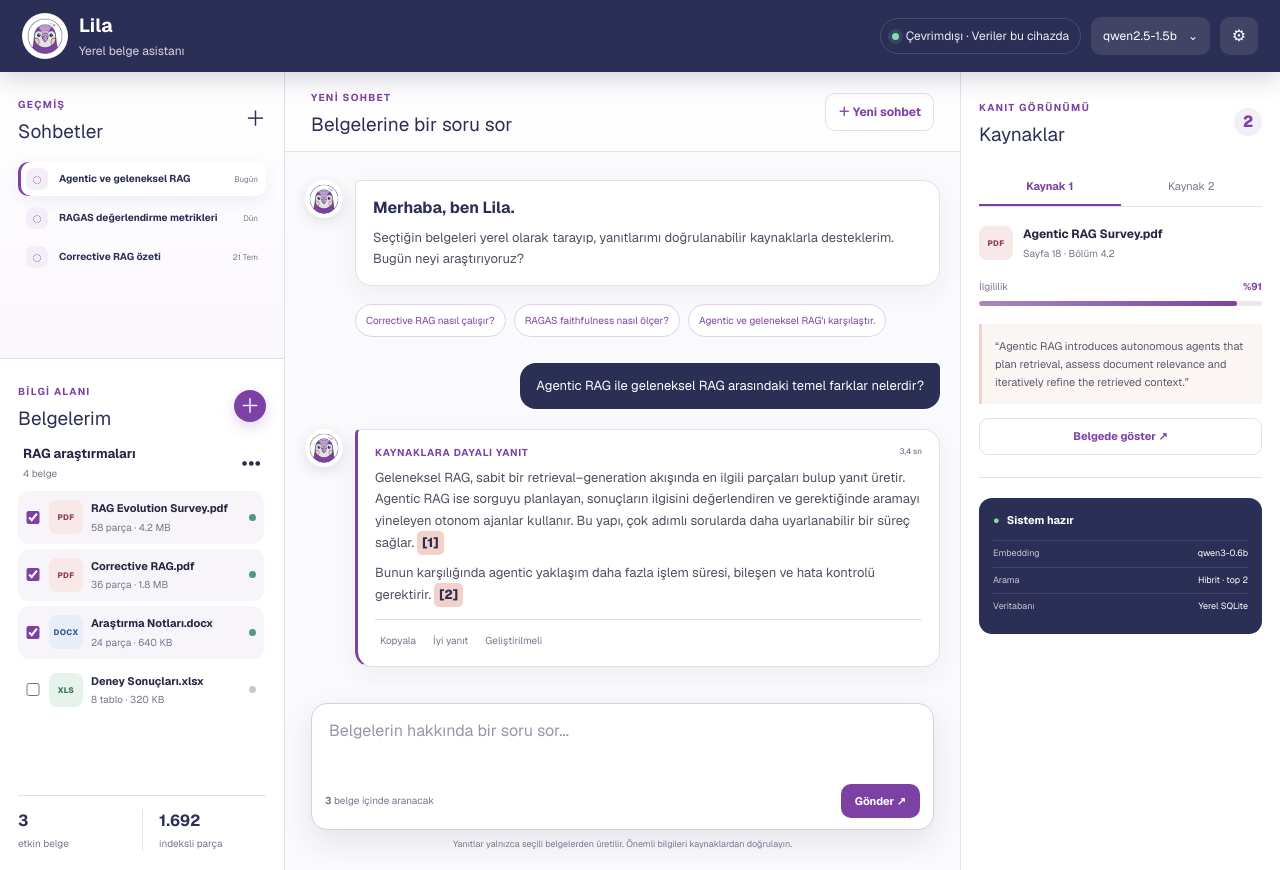
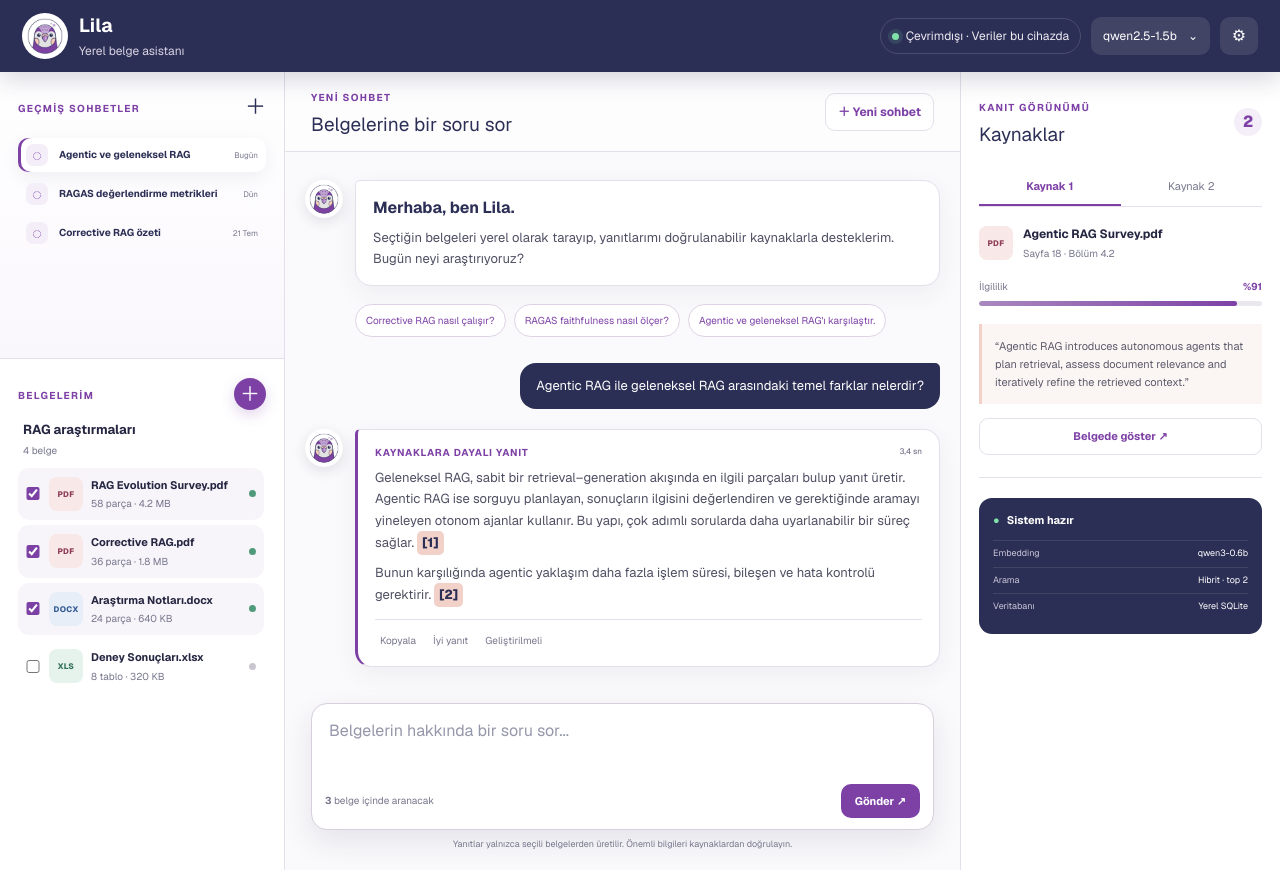
Before and after one commit to kardelentumay/Local-RAG-UI, a Next.js app: page / in a window 1280 px wide. Built offline with nearby package versions, Linux system fonts and the light colour scheme.

Commit message:
refine: remove sidebar overflow menu and document stats

```diff
--- a/app/globals.css
+++ b/app/globals.css
@@ -89,7 +89,7 @@ body {
 .chat-heading { height: 80px; padding: 0 26px; border-bottom: 1px solid var(--line); background: rgba(255,255,255,.75); }
 .panel-heading h1, .panel-heading h2, .chat-heading h2, .source-heading h2, .modal-heading h2 { margin: 3px 0 0; font-size: 19px; color: var(--navy); }
 .eyebrow { color: var(--purple); font-size: 10px; font-weight: 700; text-transform: uppercase; letter-spacing: .13em; }
-.small-icon, .collection-row button, .modal-heading button {
+.small-icon, .modal-heading button {
   border: 0; background: transparent; color: var(--navy); font-size: 21px;
 }
 .heading-upload {
@@ -154,14 +154,6 @@ body {
 .file-type.xlsx { color: #347258; background: #e5f3ec; }
 .ready-dot { width: 7px; height: 7px; border-radius: 50%; background: #c9c6d0; }
 .is-active .ready-dot { background: var(--success); }
-.library-footer {
-  margin-top: auto; display: grid; grid-template-columns: 1fr 1fr; padding-top: 13px; border-top: 1px solid var(--line);
-}
-.library-footer div + div { border-left: 1px solid var(--line); padding-left: 16px; }
-.library-footer span, .library-footer small { display: block; }
-.library-footer span { color: var(--navy); font-size: 16px; font-weight: 700; }
-.library-footer small { color: var(--muted); font-size: 10px; margin-top: 3px; }
-
 .new-chat { border: 1px solid var(--line); background: var(--white); color: var(--purple); padding: 9px 12px; border-radius: 10px; font-weight: 650; font-size: 12px; }
 .chat-content { flex: 1; width: min(760px, calc(100% - 40px)); margin: 0 auto; padding: 28px 0 18px; }
 .assistant-message { display: flex; gap: 12px; align-items: flex-start; margin-bottom: 18px; }
--- a/app/page.tsx
+++ b/app/page.tsx
@@ -74,8 +74,7 @@ export default function Home() {
           <section className="sidebar-section chat-history-section">
             <div className="panel-heading">
               <div>
-                <span className="eyebrow">Geçmiş</span>
-                <h1>Sohbetler</h1>
+                <span className="eyebrow">Geçmiş Sohbetler</span>
               </div>
               <button className="small-icon" aria-label="Yeni sohbet başlat" onClick={() => setNotice("Yeni sohbet başlatıldı.")}>＋</button>
             </div>
@@ -98,15 +97,13 @@ export default function Home() {
           <section className="sidebar-section documents-section">
             <div className="panel-heading">
               <div>
-                <span className="eyebrow">Bilgi alanı</span>
-                <h2>Belgelerim</h2>
+                <span className="eyebrow">Belgelerim</span>
               </div>
               <button className="heading-upload" aria-label="Dosya ekle" onClick={simulateUpload}>＋</button>
             </div>
 
             <div className="collection-row">
               <span><b>RAG araştırmaları</b><small>{documents.length} belge</small></span>
-              <button aria-label="Koleksiyon seçenekleri">•••</button>
             </div>
 
             <div className="document-list">
@@ -130,10 +127,6 @@ export default function Home() {
               ))}
             </div>
 
-            <div className="library-footer">
-              <div><span>{activeCount}</span><small>etkin belge</small></div>
-              <div><span>1.692</span><small>indeksli parça</small></div>
-            </div>
           </section>
         </aside>
 
```
